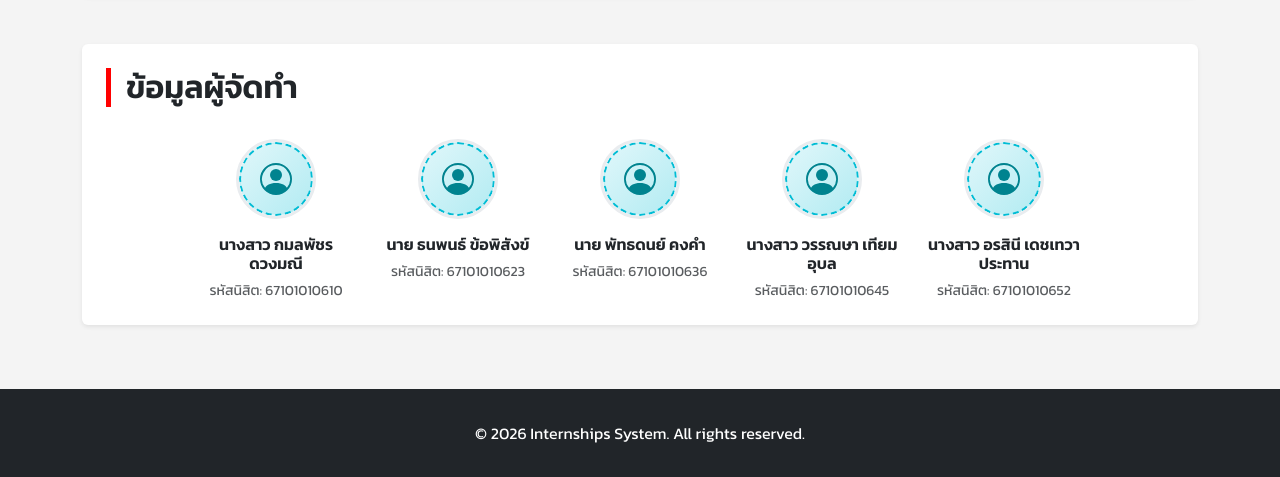
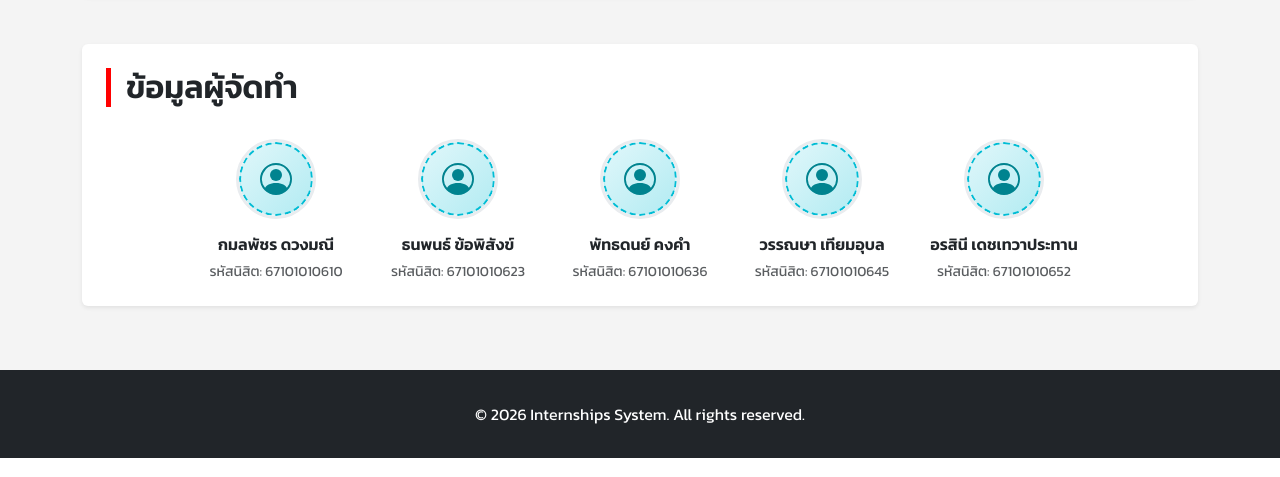
Before and after one commit to GuGuitar/clo, a PHP site: page / in a window 1280 px wide. Shown: the part 2085-2562 px from the top of the page. Run offline with PHP 8.4, Linux system fonts and the light colour scheme; data comes from the database, SQL or seed files in the repository.

Commit message:
Update index.php

```diff
--- a/index.php
+++ b/index.php
@@ -416,7 +416,7 @@
                             </svg>
                         </div>
                     </div>
-                    <h6 class="fw-bold mb-1">นางสาว กมลพัชร ดวงมณี</h6>
+                    <h6 class="fw-bold mb-1">กมลพัชร ดวงมณี</h6>
                     <small class="text-muted">รหัสนิสิต: 67101010610</small>
                 </div>
             </div>
@@ -431,7 +431,7 @@
                             </svg>
                         </div>
                     </div>
-                    <h6 class="fw-bold mb-1">นาย ธนพนธ์ ข้อพิสังข์</h6>
+                    <h6 class="fw-bold mb-1">ธนพนธ์ ข้อพิสังข์</h6>
                     <small class="text-muted">รหัสนิสิต: 67101010623</small>
                 </div>
             </div>
@@ -446,7 +446,7 @@
                             </svg>
                         </div>
                     </div>
-                    <h6 class="fw-bold mb-1">นาย พัทธดนย์ คงคำ</h6>
+                    <h6 class="fw-bold mb-1">พัทธดนย์ คงคำ</h6>
                     <small class="text-muted">รหัสนิสิต: 67101010636</small>
                 </div>
             </div>
@@ -461,7 +461,7 @@
                             </svg>
                         </div>
                     </div>
-                    <h6 class="fw-bold mb-1">นางสาว วรรณษา เทียมอุบล</h6>
+                    <h6 class="fw-bold mb-1">วรรณษา เทียมอุบล</h6>
                     <small class="text-muted">รหัสนิสิต: 67101010645</small>
                 </div>
             </div>
@@ -476,7 +476,7 @@
                             </svg>
                         </div>
                     </div>
-                    <h6 class="fw-bold mb-1">นางสาว อรสินี เดชเทวาประทาน</h6>
+                    <h6 class="fw-bold mb-1">อรสินี เดชเทวาประทาน</h6>
                     <small class="text-muted">รหัสนิสิต: 67101010652</small>
                 </div>
             </div>
```
